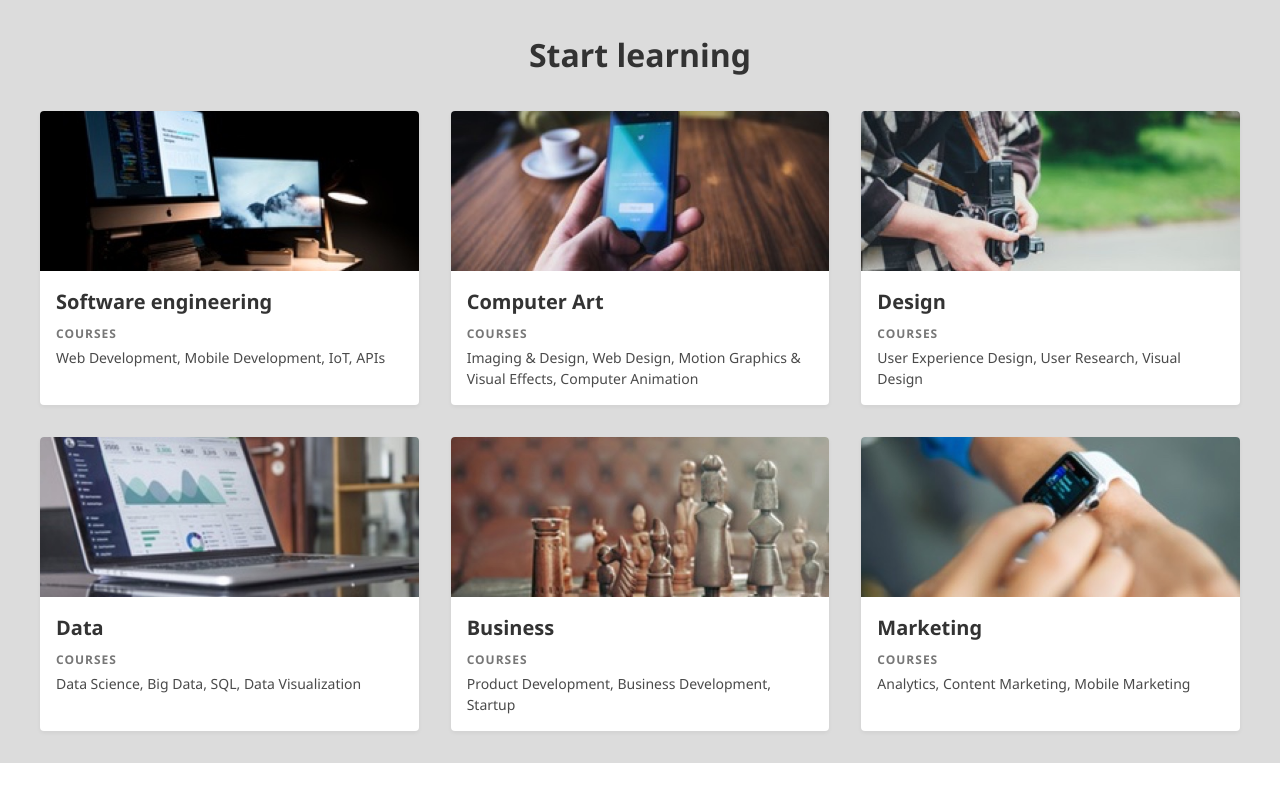
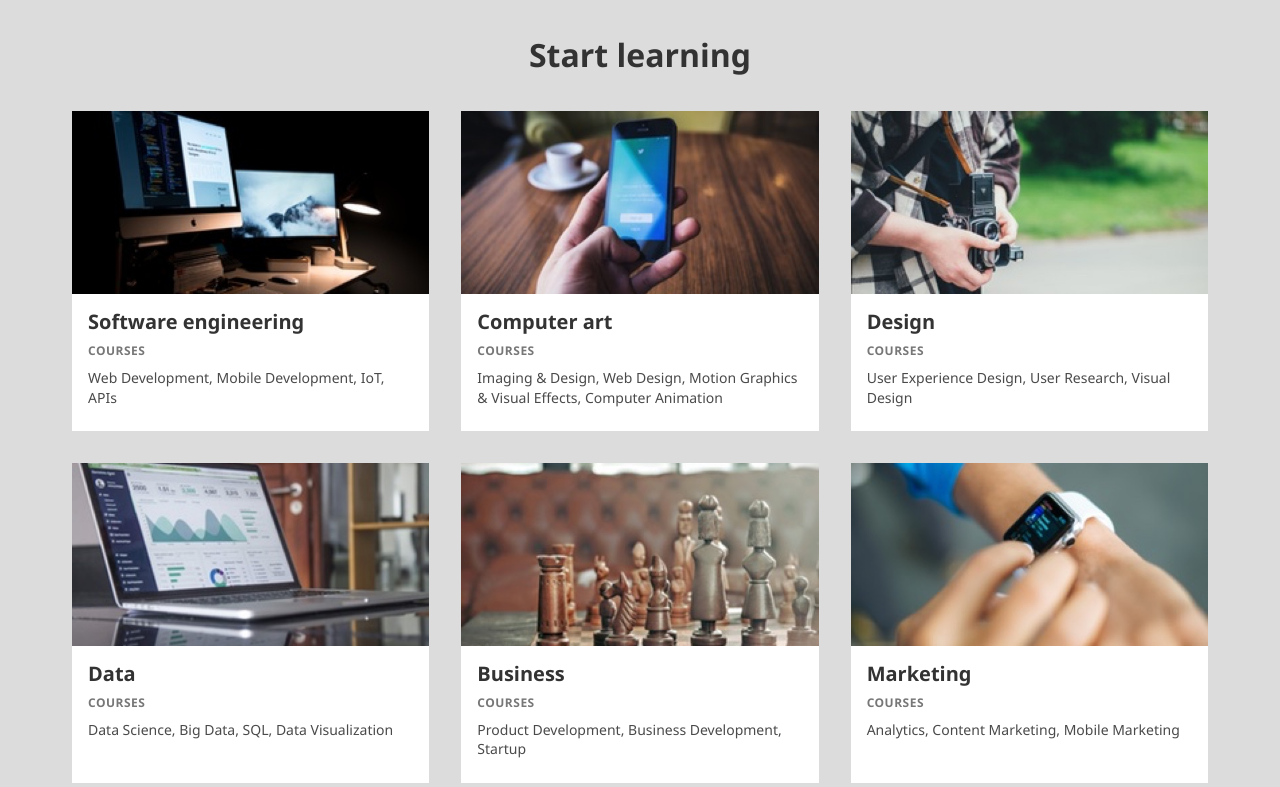
Before and after one commit to wirakarn-a/48-Wirakarn-Colmar, a plain HTML site: page index.html in a window 1280 px wide. Shown: the part 1336-2123 px from the top of the page. Drawn offline with Linux system fonts and the light colour scheme.

Commit message:
start learning css commit

```diff
--- a/index.html
+++ b/index.html
@@ -91,44 +91,56 @@
     <div class="course-grid">
         <article class="course-card">
             <div class="course-image"><img src="image/course-software.jpg" alt="software"></div>
+            <div class="course-body">
                 <h3>Software engineering</h3>
                 <p class="eyebrow">COURSES</p>
                 <p>Web Development, Mobile Development, IoT, APIs</p>
+            </div>
         </article>
 
         <article class="course-card">
             <div class="course-image"><img src="image/course-computer-art.jpg" alt="comart"></div>
-            <h3>Computer Art</h3>
+            <div class="course-body">
+                <h3>Computer art</h3>
                 <p class="eyebrow">COURSES</p>
                 <p>Imaging & Design, Web Design, Motion Graphics & Visual Effects, Computer Animation</p>
+            </div>
         </article>
 
         <article class="course-card">
             <div class="course-image"><img src="image/course-design.jpg" alt="design"></div>
+            <div class="course-body">
                 <h3>Design</h3>
                 <p class="eyebrow">COURSES</p>
                 <p>User Experience Design, User Research, Visual Design</p>
+            </div>
         </article>
 
         <article class="course-card">
             <div class="course-image"><img src="image/course-data.jpg" alt="data"></div>
+            <div class="course-body">
                 <h3>Data</h3>
                 <p class="eyebrow">COURSES</p>
                 <p>Data Science, Big Data, SQL, Data Visualization</p>
+            </div>
         </article>
 
         <article class="course-card">
             <div class="course-image"><img src="image/course-business.jpg" alt="business"></div>
+            <div class="course-body">
                 <h3>Business</h3>
                 <p class="eyebrow">COURSES</p>
                 <p>Product Development, Business Development, Startup</p>
+            </div>
         </article>
 
         <article class="course-card">
             <div class="course-image"><img src="image/course-marketing.jpg" alt="marketing"></div>
+            <div class="course-body">
                 <h3>Marketing</h3>
                 <p class="eyebrow">COURSES</p>
                 <p>Analytics, Content Marketing, Mobile Marketing</p>
+            </div>
         </article>
     </div>
     </section>
--- a/style.css
+++ b/style.css
@@ -281,59 +281,70 @@ img {
   text-decoration: underline;
 }
 
-/* COURSES */
+/* START LEARNING */
 .courses-section {
   background-color: #dcdcdc;
-  padding: 32px 24px;
+  padding: 32px 72px;
+  width: 100%;
+}
+
+.courses-section .section-heading {
+  margin-bottom: 32px;
 }
 
 .course-grid {
   display: grid;
   grid-template-columns: repeat(3, 1fr);
   gap: 32px;
+  width: 100%;
   max-width: 1200px;
   margin: 0 auto;
 }
 
 .course-card {
   background-color: #ffffff;
-  border-radius: 4px;
-  overflow: hidden;
   display: flex;
   flex-direction: column;
-  box-shadow: 0 2px 4px rgba(0, 0, 0, 0.05);
+  overflow: hidden;
 }
 
 .course-image {
-  height: 160px;
-  overflow: hidden;
+  width: 100%;
+  height: auto;
 }
 
 .course-image img {
   width: 100%;
-  height: 100%;
-  object-fit: cover;
+  height: auto;
+  display: block;
 }
 
-.course-card h3 {
+.course-body {
+  padding: 16px 16px 24px 16px;
+  display: flex;
+  flex-direction: column;
+}
+
+.course-body h3 {
   font-size: 20px;
   font-weight: 700;
   color: #333333;
-  padding: 16px 16px 8px 16px;
+  line-height: 1.2;
+  margin-bottom: 8px;
 }
 
-.course-card .eyebrow {
+.course-body .eyebrow {
   font-size: 12px;
   font-weight: 600;
   color: #777777;
-  letter-spacing: 1px;
-  padding: 0 16px 4px 16px;
+  letter-spacing: 0.5px;
+  margin-bottom: 8px;
 }
 
-.course-card p:not(.eyebrow) {
+.course-body p:not(.eyebrow) {
   font-size: 14px;
   color: #4a4a4a;
-  padding: 0 16px 16px 16px;
+  line-height: 1.4;
 }
 
 /* THESIS EXHIBITS */
@@ -494,6 +505,10 @@ img {
     flex: 0 0 100%;
   }
 
+  .courses-section {
+    padding: 32px 16px;
+  }
+
   .course-grid {
     grid-template-columns: 1fr;
     gap: 16px;
```
Lines whose indentation alone changed are shown as unchanged.
